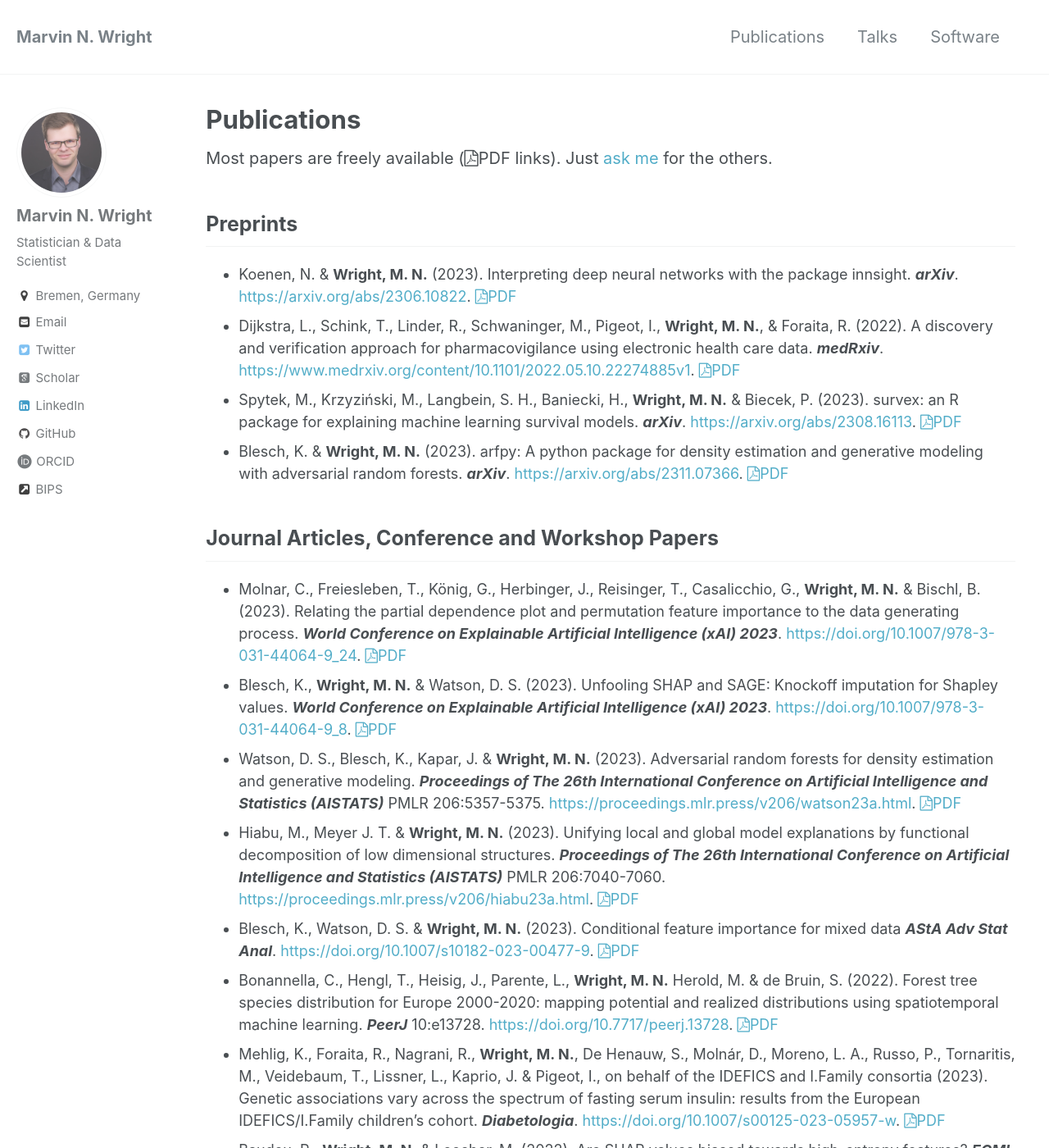
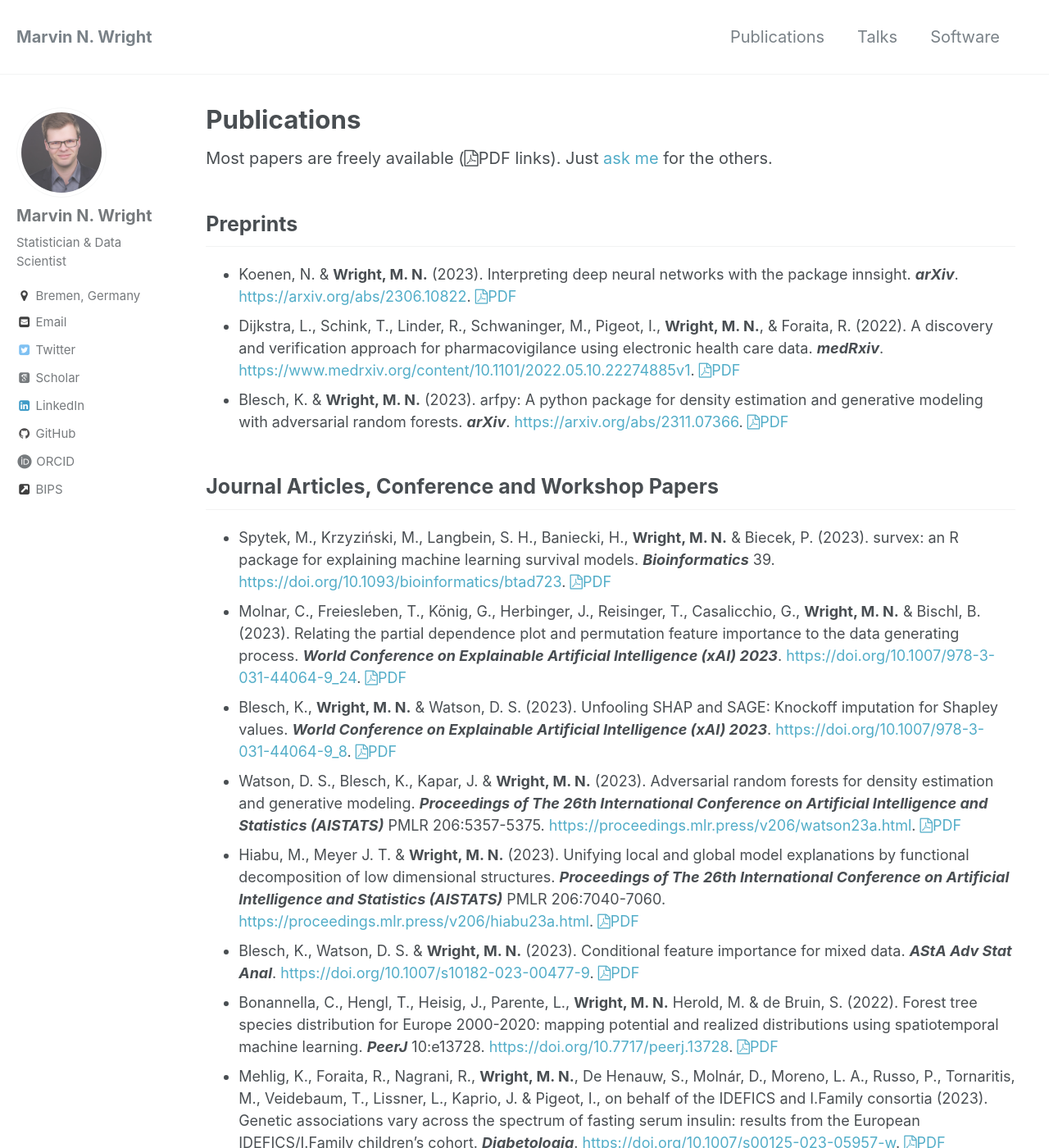
Before and after one commit to mnwright/mnwright.github.io, a Jekyll site: the page built from _pages/publications.md, in a window 1280 px wide and 1400 px high. Shown: the whole window at 82% size. Built offline with Jekyll 4.4.1, drawn with Linux system fonts in a browser that asks for light colours; some web fonts are replaced; some of the changed text lies outside the part shown.

Commit message:
update publications

```diff
--- a/_pages/publications.md
+++ b/_pages/publications.md
@@ -8,15 +8,15 @@ Most papers are freely available (<i class="fa fa-file-pdf-o"></i>PDF links). Ju
 ## Preprints
 * {:.pub} Koenen, N. & **Wright, M. N.** (2023). Interpreting deep neural networks with the package innsight. ***arXiv***. <https://arxiv.org/abs/2306.10822>. <a href="https://arxiv.org/pdf/2306.10822"><i class="fa fa-file-pdf-o"></i>PDF</a>
 * {:.pub} Dijkstra, L., Schink, T., Linder, R., Schwaninger, M., Pigeot, I., **Wright, M. N.**, & Foraita, R. (2022). A discovery and verification approach for pharmacovigilance using electronic health care data. ***medRxiv***. <https://www.medrxiv.org/content/10.1101/2022.05.10.22274885v1>. <a href="https://www.medrxiv.org/content/10.1101/2022.05.10.22274885v1.full.pdf"><i class="fa fa-file-pdf-o"></i>PDF</a>
-* {:.pub} Spytek, M., Krzyziński, M., Langbein, S. H., Baniecki, H., **Wright, M. N.** & Biecek, P. (2023). survex: an R package for explaining machine learning survival models. ***arXiv***. <https://arxiv.org/abs/2308.16113>. <a href="https://arxiv.org/pdf/2308.16113"><i class="fa fa-file-pdf-o"></i>PDF</a>
 * {:.pub} Blesch, K. & **Wright, M. N.** (2023). arfpy: A python package for density estimation and generative modeling with adversarial random forests. ***arXiv***. <https://arxiv.org/abs/2311.07366>. <a href="https://arxiv.org/pdf/2311.07366"><i class="fa fa-file-pdf-o"></i>PDF</a>
 
 ## Journal Articles, Conference and Workshop Papers
+* {:.pub} Spytek, M., Krzyziński, M., Langbein, S. H., Baniecki, H., **Wright, M. N.** & Biecek, P. (2023). survex: an R package for explaining machine learning survival models. ***Bioinformatics*** 39. <https://doi.org/10.1093/bioinformatics/btad723>. <a href="https://academic.oup.com/bioinformatics/article-pdf/39/12/btad723/54752917/btad723.pdf"><i class="fa fa-file-pdf-o"></i>PDF</a>
 * {:.pub} Molnar, C., Freiesleben, T., König, G., Herbinger, J., Reisinger, T., Casalicchio, G., **Wright, M. N.** & Bischl, B. (2023). Relating the partial dependence plot and permutation feature importance to the data generating process. ***World Conference on Explainable Artificial Intelligence (xAI) 2023***.  <https://doi.org/10.1007/978-3-031-44064-9_24>. <a href="https://link.springer.com/content/pdf/10.1007/978-3-031-44064-9_24.pdf"><i class="fa fa-file-pdf-o"></i>PDF</a>
 * {:.pub} Blesch, K., **Wright, M. N.** & Watson, D. S. (2023). Unfooling SHAP and SAGE: Knockoff imputation for Shapley values. ***World Conference on Explainable Artificial Intelligence (xAI) 2023***. <https://doi.org/10.1007/978-3-031-44064-9_8>. <a href="https://link.springer.com/content/pdf/10.1007/978-3-031-44064-9_8.pdf"><i class="fa fa-file-pdf-o"></i>PDF</a>
 * {:.pub} Watson, D. S., Blesch, K., Kapar, J. & **Wright, M. N.** (2023). Adversarial random forests for density estimation and generative modeling. ***Proceedings of The 26th International Conference on Artificial Intelligence and Statistics (AISTATS)*** PMLR 206:5357-5375. <https://proceedings.mlr.press/v206/watson23a.html>. <a href="https://proceedings.mlr.press/v206/watson23a/watson23a.pdf"><i class="fa fa-file-pdf-o"></i>PDF</a>
 * {:.pub} Hiabu, M., Meyer J. T. & **Wright, M. N.** (2023). Unifying local and global model explanations by functional decomposition of low dimensional structures. ***Proceedings of The 26th International Conference on Artificial Intelligence and Statistics (AISTATS)*** PMLR 206:7040-7060. <https://proceedings.mlr.press/v206/hiabu23a.html>. <a href="https://proceedings.mlr.press/v206/hiabu23a/hiabu23a.pdf"><i class="fa fa-file-pdf-o"></i>PDF</a>
-* {:.pub} Blesch, K., Watson, D. S. & **Wright, M. N.** (2023). Conditional feature importance for mixed data ***AStA Adv Stat Anal***. <https://doi.org/10.1007/s10182-023-00477-9>. <a href="https://link.springer.com/content/pdf/10.1007/s10182-023-00477-9.pdf"><i class="fa fa-file-pdf-o"></i>PDF</a>
+* {:.pub} Blesch, K., Watson, D. S. & **Wright, M. N.** (2023). Conditional feature importance for mixed data. ***AStA Adv Stat Anal***. <https://doi.org/10.1007/s10182-023-00477-9>. <a href="https://link.springer.com/content/pdf/10.1007/s10182-023-00477-9.pdf"><i class="fa fa-file-pdf-o"></i>PDF</a>
 * {:.pub} Bonannella, C., Hengl, T., Heisig, J., Parente, L., **Wright, M. N.** Herold, M. & de Bruin, S. (2022). Forest tree species distribution for Europe 2000-2020: mapping potential and realized distributions using spatiotemporal machine learning. ***PeerJ*** 10:e13728. <https://doi.org/10.7717/peerj.13728>. <a href="https://peerj.com/articles/13728.pdf"><i class="fa fa-file-pdf-o"></i>PDF</a>
 * {:.pub} Mehlig, K., Foraita, R., Nagrani, R., **Wright, M. N.**, De Henauw, S., Molnár, D., Moreno, L. A., Russo, P., Tornaritis, M., Veidebaum, T., Lissner, L., Kaprio, J. & Pigeot, I., on behalf of the IDEFICS and I.Family consortia (2023). Genetic associations vary across the spectrum of fasting serum insulin: results from the European IDEFICS/I.Family children’s cohort. ***Diabetologia***. <https://doi.org/10.1007/s00125-023-05957-w>. <a href="https://link.springer.com/content/pdf/10.1007/s00125-023-05957-w.pdf"><i class="fa fa-file-pdf-o"></i>PDF</a>
 * {:.pub} Baudeu, R., **Wright, M. N.** & Loecher, M. (2022). Are SHAP values biased towards high-entropy features? ***ECML PKDD Workshop on eXplainable Knowledge Discovery in Data Mining***. <https://doi.org/10.1007/978-3-031-23618-1_28>. <a href="https://link.springer.com/content/pdf/10.1007/978-3-031-23618-1.pdf"><i class="fa fa-file-pdf-o"></i>PDF</a>
@@ -58,7 +58,7 @@ Most papers are freely available (<i class="fa fa-file-pdf-o"></i>PDF links). Ju
 <sup>\*</sup>Equal contribution
 
 ## Editorials
-* {:.pub} Boulesteix, AL. & **Wright, M. N.** (2022). Special issue: Artificial intelligence in genomics. ***Hum Genet*** 141:1449-1450. <https://doi.org/10.1007/s00439-022-02472-7>. <a href="https://link.springer.com/content/pdf/10.1007/s00439-022-02472-7.pdf"><i class="fa fa-file-pdf-o"></i>PDF</a>
+* {:.pub} Boulesteix, AL. & **Wright, M. N.** (2022). Special issue: Artificial intelligence in genomics. ***Human Genetics*** 141:1449-1450. <https://doi.org/10.1007/s00439-022-02472-7>. <a href="https://link.springer.com/content/pdf/10.1007/s00439-022-02472-7.pdf"><i class="fa fa-file-pdf-o"></i>PDF</a>
 
 ## Other
 * {:.pub} Pigeot, I., Fröhlich, H., Intemann, T., Prause, G. & **Wright, M. N.** (2023). KI und die Nationale Forschungsdateninfrastruktur für personenbezogene Gesundheitsdaten (NFDI4HEALTH). *In Dössel, O., Schäffter, T., Rutert, B. (Hrsg.): Künstliche Intelligenz in der Medizin. **Berlin-Brandenburgische Akademie der Wissenschaften*** 11:62-74. ISBN 978-3-949455-18-6. <a href="https://edoc.bbaw.de/opus4-bbaw/files/3807/BBAW_DAS11_Pigeot_S62_74.pdf"><i class="fa fa-file-pdf-o"></i>PDF</a>
```
